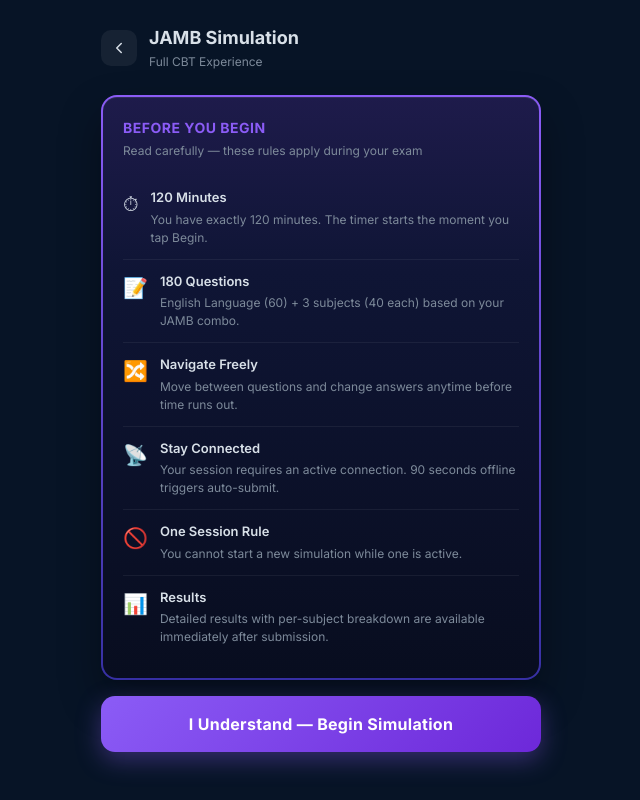
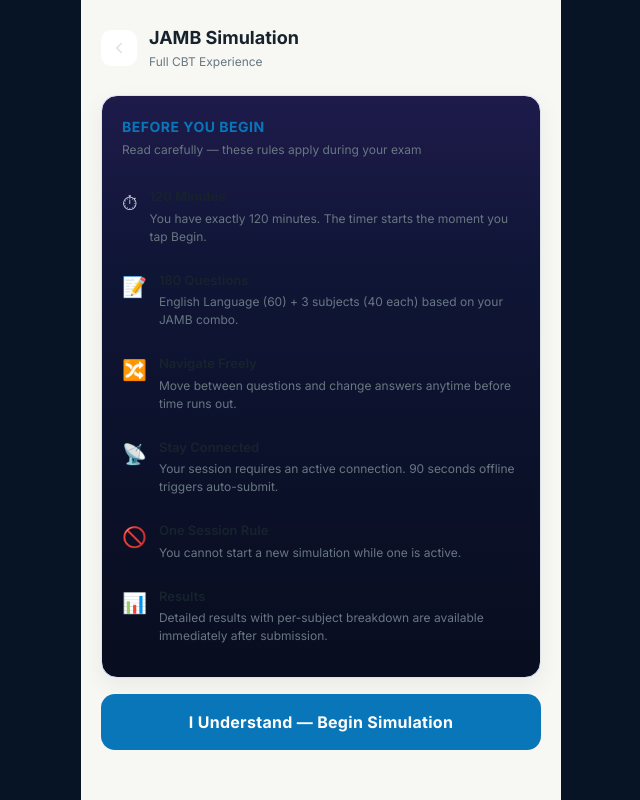
Before and after one commit to examforge99/examlogic, a Next.js app: page /simulation in a window 1280 px wide. Shown: the whole page, without its empty margins (319-959 px from the left). Built offline with nearby package versions, Linux system fonts and the light colour scheme; no server answers.

Commit message:
Align simulation preflight with ash-white product theme

```diff
--- a/src/app/simulation/page.tsx
+++ b/src/app/simulation/page.tsx
@@ -5,7 +5,7 @@ import { useRouter } from "next/navigation";
 
 const PAGE_STYLE: React.CSSProperties = {
   minHeight: "100vh",
-  background: "#071426",
+  background: "#F7F7F3",
   display: "flex",
   flexDirection: "column",
   padding: "24px 20px",
@@ -18,8 +18,8 @@ const CARD_STYLE: React.CSSProperties = {
   padding: "20px",
   background:
     "linear-gradient(to bottom, #1E1B4B, #0F1535 30%, #080D1F) padding-box, linear-gradient(to bottom, #8B5CF6, #3730A3) border-box",
-  border: "2px solid transparent",
-  boxShadow: "0 20px 40px rgba(0,0,0,0.35), inset 0 1px 0 rgba(255,255,255,0.08)",
+  border: "1px solid #DCE4E8",
+  boxShadow: "0 8px 24px rgba(23,35,44,0.06)",
   marginBottom: "16px",
 };
 
@@ -28,27 +28,27 @@ const RULE_ITEM_STYLE: React.CSSProperties = {
   alignItems: "flex-start",
   gap: "12px",
   padding: "12px 0",
-  borderBottom: "1px solid rgba(255,255,255,0.06)",
+  borderBottom: "1px solid rgba(23,35,44,0.08)",
 };
 
 const BEGIN_BTN_STYLE: React.CSSProperties = {
   width: "100%",
   padding: "16px",
   borderRadius: "14px",
-  background: "linear-gradient(135deg, #8B5CF6, #6D28D9)",
+  background: "#0876B8",
   border: "none",
   color: "#fff",
   fontSize: "16px",
   fontWeight: 700,
   cursor: "pointer",
-  boxShadow: "0 8px 24px rgba(139,92,246,0.35)",
+  boxShadow: "none",
   letterSpacing: "0.3px",
 };
 
 const DISABLED_BTN_STYLE: React.CSSProperties = {
   ...BEGIN_BTN_STYLE,
-  background: "rgba(139,92,246,0.2)",
-  color: "rgba(255,255,255,0.4)",
+  background: "#DCE4E8",
+  color: "#687782",
   cursor: "not-allowed",
   boxShadow: "none",
 };
@@ -169,45 +169,45 @@ export default function SimulationPreflightPage() {
       <div style={{ display: "flex", alignItems: "center", gap: "12px", marginBottom: "24px" }}>
         <div
           onClick={() => router.back()}
-          style={{ width: "36px", height: "36px", borderRadius: "10px", background: "rgba(255,255,255,0.06)", display: "flex", alignItems: "center", justifyContent: "center", cursor: "pointer" }}
+          style={{ width: "36px", height: "36px", borderRadius: "10px", background: "#FFFFFF", display: "flex", alignItems: "center", justifyContent: "center", cursor: "pointer" }}
         >
           <svg width="18" height="18" viewBox="0 0 24 24" fill="none" stroke="#D8E0E8" strokeWidth="2" strokeLinecap="round" strokeLinejoin="round">
             <polyline points="15 18 9 12 15 6" />
           </svg>
         </div>
         <div>
-          <div style={{ fontSize: "18px", fontWeight: 700, color: "#D8E0E8" }}>JAMB Simulation</div>
-          <div style={{ fontSize: "12px", color: "#7D8A9A", marginTop: "2px" }}>Full CBT Experience</div>
+          <div style={{ fontSize: "18px", fontWeight: 700, color: "#17232C" }}>JAMB Simulation</div>
+          <div style={{ fontSize: "12px", color: "#687782", marginTop: "2px" }}>Full CBT Experience</div>
         </div>
       </div>
 
       {/* Active session banner */}
       {activeSession && (
-        <div style={{ borderRadius: "12px", padding: "12px 16px", background: "rgba(37,214,162,0.08)", border: "1px solid rgba(37,214,162,0.3)", marginBottom: "16px", display: "flex", alignItems: "center", gap: "10px" }}>
+        <div style={{ borderRadius: "12px", padding: "12px 16px", background: "#E6F5EF", border: "1px solid #B7E4D3", marginBottom: "16px", display: "flex", alignItems: "center", gap: "10px" }}>
           <span style={{ fontSize: "16px" }}>⚡</span>
           <div>
-            <div style={{ fontSize: "13px", fontWeight: 600, color: "#25d6a2" }}>Active session found</div>
-            <div style={{ fontSize: "11px", color: "#7D8A9A", marginTop: "2px" }}>Tap Begin to resume where you left off</div>
+            <div style={{ fontSize: "13px", fontWeight: 600, color: "#087A5D" }}>Active session found</div>
+            <div style={{ fontSize: "11px", color: "#687782", marginTop: "2px" }}>Tap Begin to resume where you left off</div>
           </div>
         </div>
       )}
 
       {/* Rules card */}
       <div style={CARD_STYLE}>
-        <div style={{ fontSize: "14px", fontWeight: 700, color: "#8B5CF6", marginBottom: "4px", letterSpacing: "0.5px", textTransform: "uppercase" }}>
+        <div style={{ fontSize: "14px", fontWeight: 700, color: "#0876B8", marginBottom: "4px", letterSpacing: "0.5px", textTransform: "uppercase" }}>
           Before You Begin
         </div>
-        <div style={{ fontSize: "12px", color: "#7D8A9A", marginBottom: "16px" }}>
+        <div style={{ fontSize: "12px", color: "#687782", marginBottom: "16px" }}>
           Read carefully — these rules apply during your exam
         </div>
 
         <div>
           {rules.map((rule, i) => (
-            <div key={i} style={{ ...RULE_ITEM_STYLE, borderBottom: i === rules.length - 1 ? "none" : "1px solid rgba(255,255,255,0.06)" }}>
+            <div key={i} style={{ ...RULE_ITEM_STYLE, borderBottom: i === rules.length - 1 ? "none" : "1px solid rgba(23,35,44,0.08)" }}>
               <div style={{ fontSize: "20px", flexShrink: 0, marginTop: "1px" }}>{rule.icon}</div>
               <div>
-                <div style={{ fontSize: "13px", fontWeight: 600, color: "#D8E0E8" }}>{rule.title}</div>
-                <div style={{ fontSize: "12px", color: "#7D8A9A", marginTop: "3px", lineHeight: "1.5" }}>{rule.description}</div>
+                <div style={{ fontSize: "13px", fontWeight: 600, color: "#17232C" }}>{rule.title}</div>
+                <div style={{ fontSize: "12px", color: "#687782", marginTop: "3px", lineHeight: "1.5" }}>{rule.description}</div>
               </div>
             </div>
           ))}
@@ -216,11 +216,11 @@ export default function SimulationPreflightPage() {
 
       {/* Error message */}
       {stage === "error" && (
-        <div style={{ borderRadius: "12px", padding: "12px 16px", background: "rgba(239,68,68,0.08)", border: "1px solid rgba(239,68,68,0.3)", marginBottom: "16px" }}>
-          <div style={{ fontSize: "13px", color: "#F87171" }}>{errorMessage}</div>
+        <div style={{ borderRadius: "12px", padding: "12px 16px", background: "#FCECEB", border: "1px solid #F2B8B5", marginBottom: "16px" }}>
+          <div style={{ fontSize: "13px", color: "#B42318" }}>{errorMessage}</div>
           <div
             onClick={() => setStage("preflight")}
-            style={{ fontSize: "12px", color: "#8B5CF6", marginTop: "6px", cursor: "pointer", fontWeight: 600 }}
+            style={{ fontSize: "12px", color: "#0876B8", marginTop: "6px", cursor: "pointer", fontWeight: 600 }}
           >
             Try again →
           </div>
@@ -244,7 +244,7 @@ export default function SimulationPreflightPage() {
 
       {/* Generating hint */}
       {isGenerating && (
-        <div style={{ textAlign: "center", marginTop: "12px", fontSize: "12px", color: "#7D8A9A", lineHeight: "1.6" }}>
+        <div style={{ textAlign: "center", marginTop: "12px", fontSize: "12px", color: "#687782", lineHeight: "1.6" }}>
           Building your personalized 180-question exam.{"\n"}This takes a few seconds.
         </div>
       )}
```
